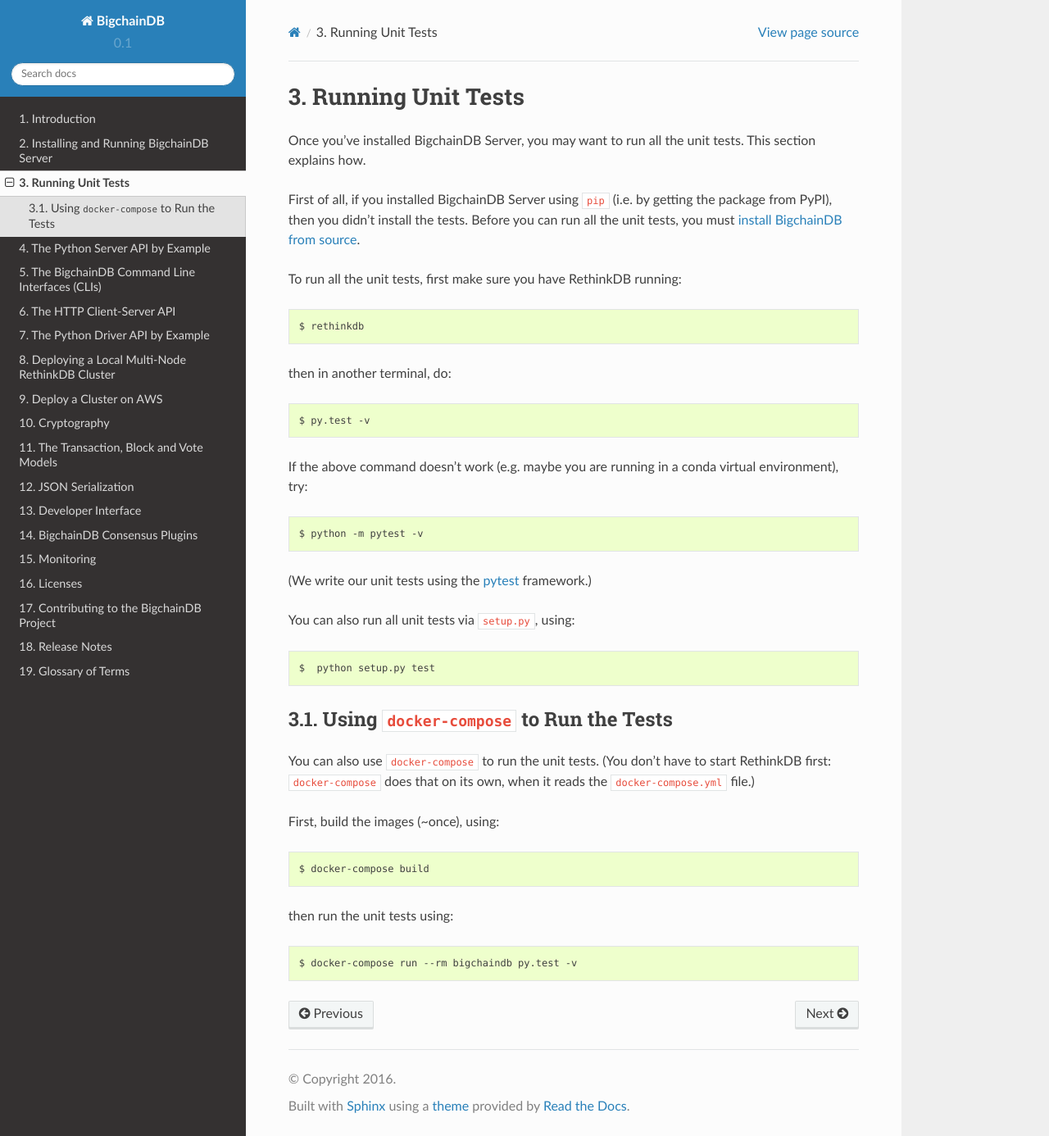
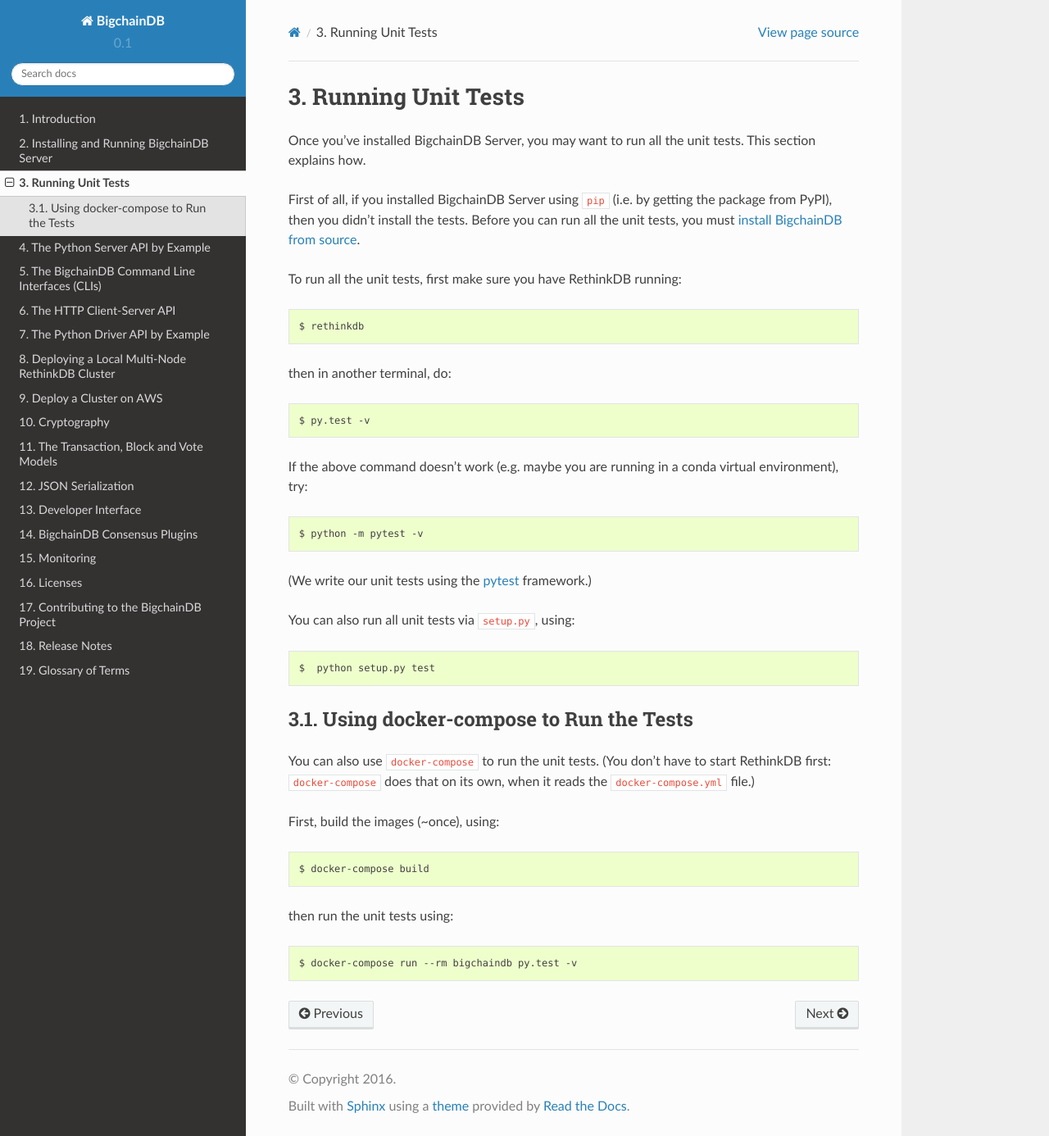
Before and after one commit to bigchaindb/bigchaindb, a Sphinx documentation site: the page built from docs/source/running-unit-tests.md, in a window 1280 px wide and 1386 px high. Shown: the whole window at 82% size. Built offline with Sphinx 7.4.7 and the Read the Docs theme 2.0.0, drawn with Linux system fonts in a browser that asks for light colours.

Commit message:
Docs: Remove ugly red text from headings

````diff
--- a/docs/source/running-unit-tests.md
+++ b/docs/source/running-unit-tests.md
@@ -26,7 +26,7 @@
 $  python setup.py test
 ```
 
-### Using `docker-compose` to Run the Tests
+### Using docker-compose to Run the Tests
 
 You can also use `docker-compose` to run the unit tests. (You don't have to start RethinkDB first: `docker-compose` does that on its own, when it reads the `docker-compose.yml` file.)
 
````
Also changed, not shown: docs/source/installing-server.md (+1 -1 lines).
